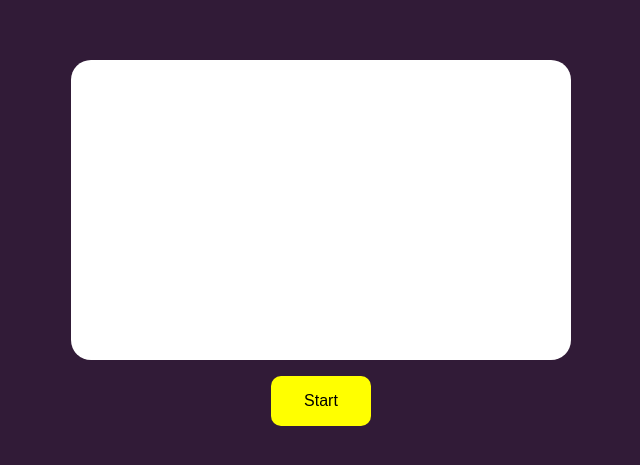
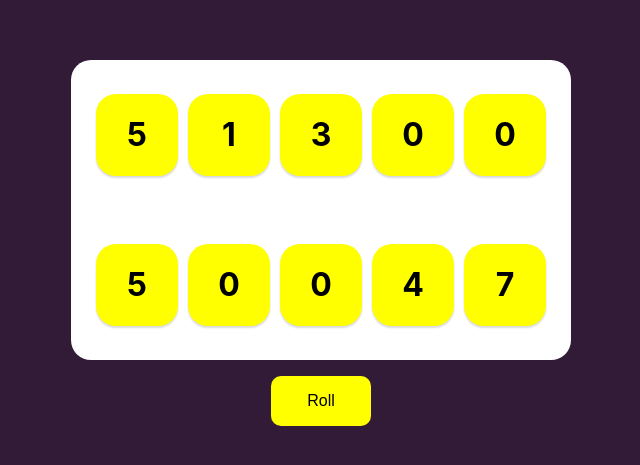
Before and after one commit to Nawzneen/ReactGame-Tenzise, a React (Create React App) app: page / in a window 1280 px wide. Shown: the part 157-622 px from the top of the page, without its empty margins (319-959 px from the left). Built offline with nearby package versions, Linux system fonts and the light colour scheme.

Commit message:
fixed the bug for new dice generation

```diff
--- a/src/App.js
+++ b/src/App.js
@@ -1,34 +1,46 @@
-import logo from "./logo.svg";
 import "./App.css";
 import Dice from "./Components/Dice";
 import React from "react";
+import { nanoid } from "nanoid";
 
 function App() {
-  const [diceArray, setDiceArray] = React.useState([]);
+  const [dice, setDice] = React.useState(generateDice());
+
   function generateDice() {
-    setDiceArray([]);
-    console.log("before", diceArray);
+    const newArray = [];
     for (let i = 0; i < 10; i++) {
-      const randomNumber = Math.floor(Math.random() * 9);
-      setDiceArray((prevDiceArray) => [...prevDiceArray, randomNumber]);
-      console.log("1");
-      console.log("after", diceArray);
+      const randomNumber = Math.floor(Math.random() * 8);
+      newArray.push({ value: randomNumber, isHeld: false, id: nanoid() });
+      console.log(newArray);
     }
-    console.log("end of function", diceArray);
+    return newArray;
   }
-  function stating() {
-    console.log(diceArray);
+  const diceElement = dice.map((die) => (
+    <Dice value={die.value} key={die.id} />
+  ));
+
+  // Roll the Dice Agiain
+  function roll() {
+    setDice(generateDice());
   }
-  const diceArrayElements = diceArray.map((dice, index) => (
-    <Dice key={index} value={dice} />
-  ));
+  // const diceArrayElements = diceArray.map((dice, index) => (
+  //   <Dice key={index} value={dice} index={index} selectDice={selectDice} />
+  // ));
+  // Adding selected dices to an array
+  // const [selectedDicesArray, setSelectedDicesArray] = React.useState([]);
+  // function selectDice(event, id) {
+  //   console.log(id);
+  //   setSelectedDicesArray((prevDices) => [...prevDices, diceArray[id]]);
+  //   console.log(selectedDicesArray);
+  // }
+
   return (
     <div className="App">
       <main>
-        <div className="box">{diceArrayElements}</div>
+        <div className="box">{diceElement}</div>
       </main>
-      <button className="initiate" onClick={generateDice}>
-        Start
+      <button className="initiate" onClick={roll}>
+        Roll
       </button>
     </div>
   );
--- a/src/Components/Dice.js
+++ b/src/Components/Dice.js
@@ -1,11 +1,11 @@
 import React, { Component } from "react";
 
 export default function Dice(props) {
-  function handleClick(event) {
-    console.log("test");
-  }
   return (
-    <div className="dice--container" onClick={(event) => handleClick(event)}>
+    <div
+      className="dice--container"
+      onClick={(event) => props.selectDice(event, props.index)}
+    >
       <h1 className="dice--item">{props.value}</h1>
     </div>
   );
```
